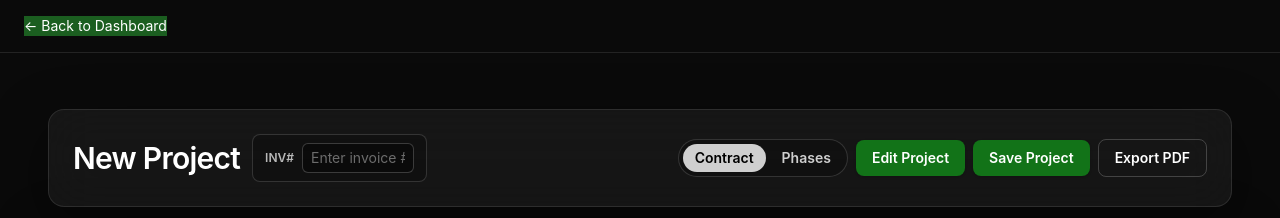
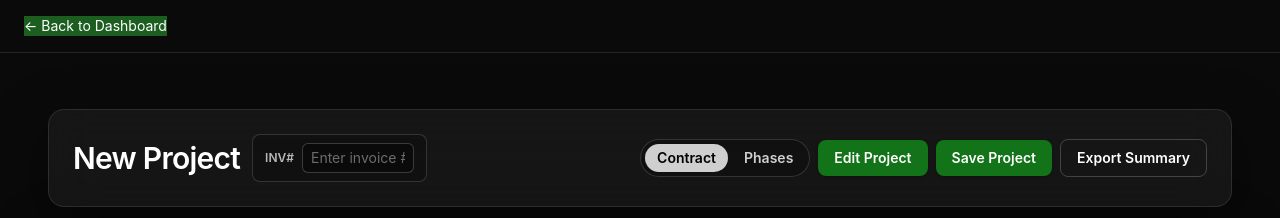
Before and after one commit to Killswit3h/my-calendar, a Next.js app: page /projects/new in a window 1280 px wide. Shown: the top 218 px of the page. Built offline with nearby package versions, Linux system fonts and the light colour scheme; no server answers.

Commit message:
fix the comment related to the file src/components/project/ProjectHeader.tsx

```diff
--- a/src/components/project/ProjectHeader.tsx
+++ b/src/components/project/ProjectHeader.tsx
@@ -57,11 +57,11 @@ export function ProjectHeader({
       `Status: ${info.status}`,
       `Generated: ${new Date().toLocaleString()}`,
     ].join("\n");
-    const blob = new Blob([exportContent], { type: "application/pdf" });
+    const blob = new Blob([exportContent], { type: "text/plain;charset=utf-8" });
     const url = URL.createObjectURL(blob);
     const anchor = document.createElement("a");
     anchor.href = url;
-    anchor.download = `${projectCode}-summary.pdf`;
+    anchor.download = `${projectCode}-summary.txt`;
     anchor.click();
     URL.revokeObjectURL(url);
     setTimeout(() => setIsExporting(false), 1000);
@@ -186,7 +186,7 @@ export function ProjectHeader({
               disabled={isExporting}
               className="inline-flex items-center rounded-lg border border-white/20 px-4 py-2 text-sm font-semibold text-white transition hover:bg-white/10 focus-visible:outline-none focus-visible:ring-2 focus-visible:ring-blue-400/60 disabled:opacity-60"
             >
-              {isExporting ? "Exporting…" : "Export PDF"}
+              {isExporting ? "Exporting…" : "Export Summary"}
             </button>
           </div>
         }
```
